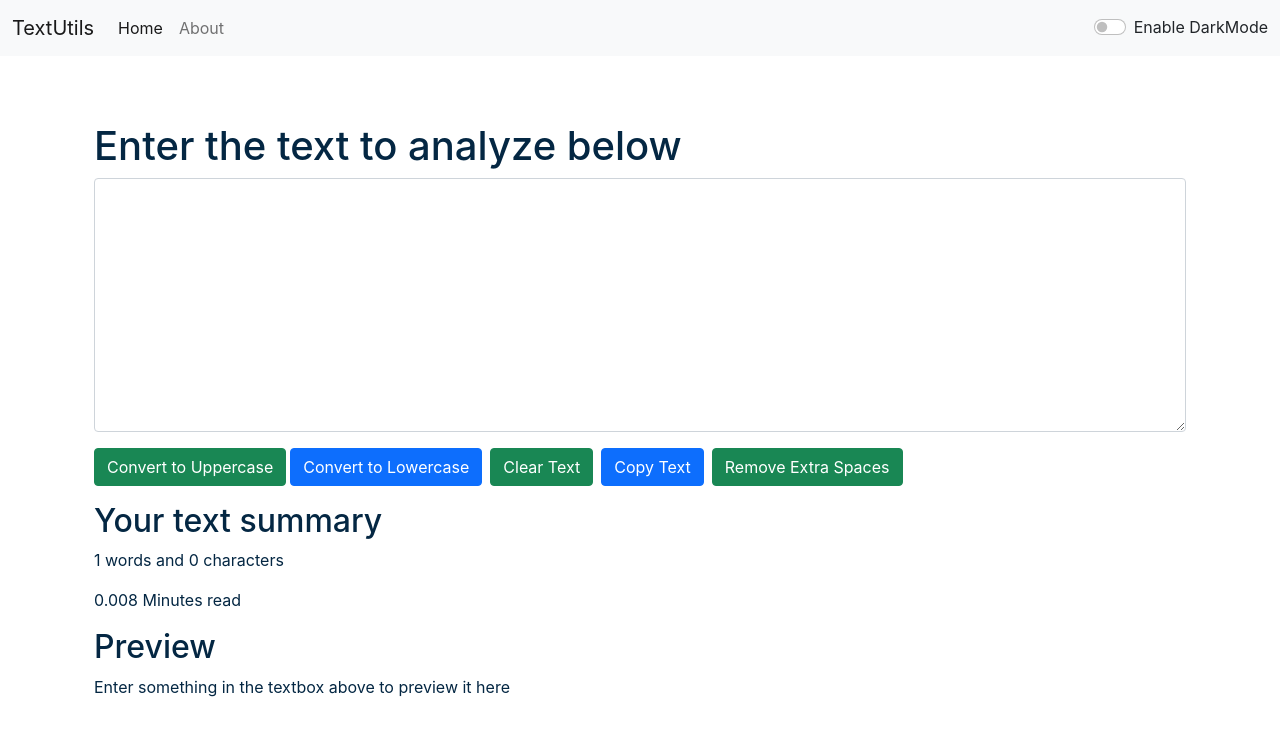
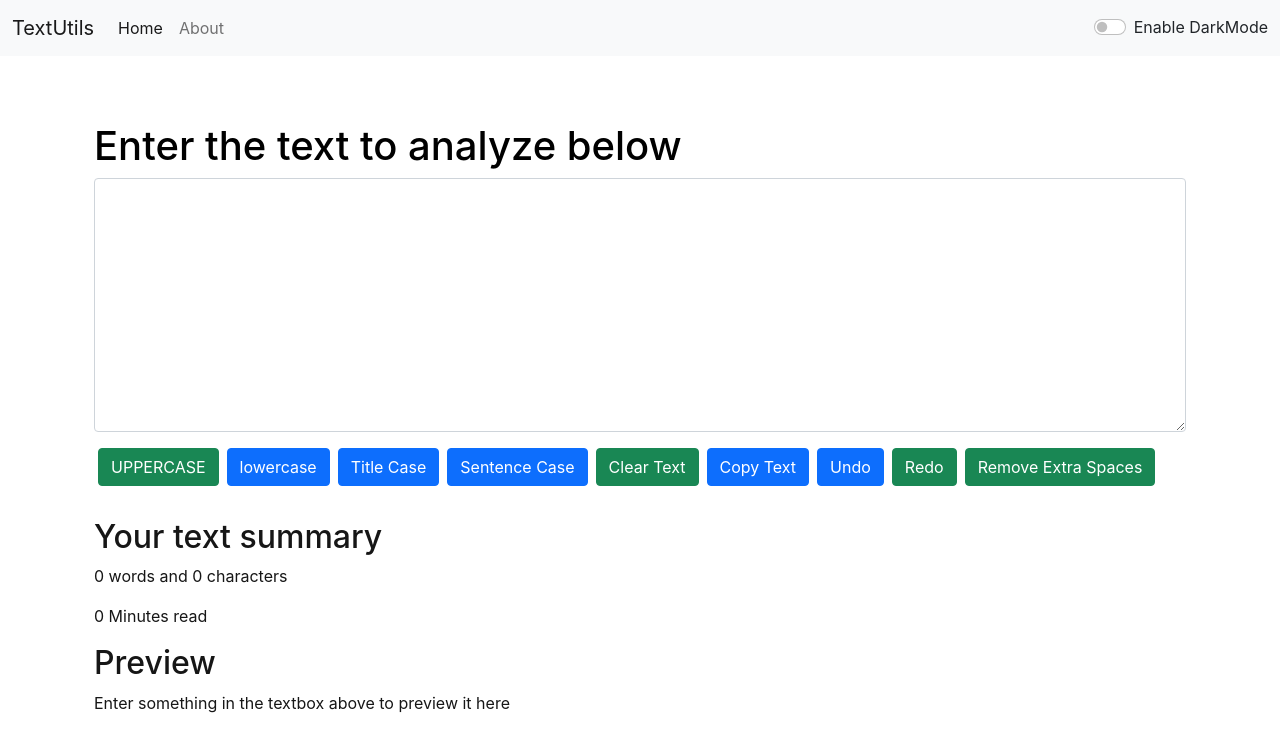
Before and after one commit to Vivekyd6/textutiles, a React (Create React App) app: page / in a window 1280 px wide. Shown: the top 752 px of the page. Built offline with nearby package versions, Linux system fonts and the light colour scheme.

Commit message:
Fixing the dark mode issue and adding some text functionalities

```diff
--- a/public/index.html
+++ b/public/index.html
@@ -6,14 +6,14 @@
   <link rel="icon" href="%PUBLIC_URL%/favicon.ico" />
   <meta name="viewport" content="width=device-width, initial-scale=1" />
 
-  <meta name="description" content="Web site created using create-react-app" />
+  <meta name="description" content="TextUtiles is a utility which can be used to manipulate your text in the way you want" />
   <link rel="apple-touch-icon" href="%PUBLIC_URL%/logo192.png" />
   <link rel="manifest" href="%PUBLIC_URL%/manifest.json" />
   <!-- Bootstrap CSS -->
   <link href="https://cdn.jsdelivr.net/npm/bootstrap@5.1.0/dist/css/bootstrap.min.css" rel="stylesheet"
     integrity="sha384-KyZXEAg3QhqLMpG8r+8fhAXLRk2vvoC2f3B09zVXn8CA5QIVfZOJ3BCsw2P0p/We" crossorigin="anonymous">
 
-  <title>React App</title>
+  <title>Text Utiles - Word Counter | lowercase | UPPERCASE | Copy text | Remove space | Time to read</title>
 </head>
 
 <body>
--- a/src/components/Navbar.js
+++ b/src/components/Navbar.js
@@ -18,11 +18,7 @@ export default function Navbar(props) {
                             <a className="nav-link" href="/">{props.aboutText}</a>
                         </li>
                     </ul>
-                    {/* <form className="d-flex">
-                        <input className="form-control me-2" type="search" placeholder="Search" aria-label="Search" />
-                        <button cla
-                        ssName="btn btn-primary" type="submit">Search</button>
-                    </form> */}
+
                     <div className={`form-check form-switch text-${props.mode === 'light' ? 'dark' : 'light'}`}>
                         <input className="form-check-input" onClick={props.toggleMode} type="checkbox" id="flexSwitchCheckDefault" />
                         <label className="form-check-label" htmlFor="flexSwitchCheckDefault">Enable DarkMode</label>
--- a/src/components/TextForm.js
+++ b/src/components/TextForm.js
@@ -28,7 +28,7 @@ export default function TextForm(props) {
 
 
     const handleCopy = () => {
-        console.log("I am copy");
+       // console.log("I am copy");
         var text = document.getElementById("myBox");
         text.select();
         text.setSelectionRange(0, 9999);
@@ -42,28 +42,52 @@ export default function TextForm(props) {
         props.showAlert("Extra spaces removed", "success")
     }
 
+    const handleTiClick = () => {
+
+    }
+
+    const handleSeClick = () => {
+
+    }
+
+
+    const handleRedo = () => {
+
+    }
+
+    const handleUndo = () => {
+
+    }
+
+
+
     const [text, setText] = useState('');
     // text = "new text"; // Wrong way to change the state
     // setText("new text"); // Correct way to change the state
     return (
         <>
-            <div className="container" style={{ color: props.mode === 'dark' ? 'white' : '#042743' }}>
+            <div className="container" style={{ color: props.mode === 'dark' ? 'white' : 'black' }}>
                 <h1>{props.heading}</h1>
                 <div className="mb-3">
                     <textarea className="form-control" value={text} onChange={handleOnChange}
-                     style={{ backgroundColor: props.mode === 'dark' ? 'grey' : 'white', color: props.mode === 'dark' ? 'white' : '#042743' }}
+                        style={{ backgroundColor: props.mode === 'dark' ? '#141f77' : 'white', color: props.mode === 'dark' ? 'white' : '#141f77' }}
                      id="myBox" rows="10"></textarea>
                 </div>
-                <button className="btn btn-success " onClick={handleUpClick}>Convert to Uppercase</button>
-                <button className="btn btn-primary mx-1" onClick={handleLoClick}>Convert to Lowercase</button>
-                <button className="btn btn-success mx-1" onClick={handleClearClick}>Clear Text</button>
-                <button className="btn btn-primary mx-1" onClick={handleCopy}>Copy Text</button>
-                <button className="btn btn-success mx-1" onClick={handleExtraSpaces}>Remove Extra Spaces</button>
+                <button className="btn btn-success mx-1 mb-3 " onClick={handleUpClick}>UPPERCASE</button>
+                <button className="btn btn-primary mx-1 mb-3" onClick={handleLoClick}>lowercase</button>
+                <button className="btn btn-primary mx-1 mb-3" onClick={handleTiClick}>Title Case</button>
+                <button className="btn btn-primary mx-1 mb-3" onClick={handleSeClick}>Sentence Case</button>
+                <button className="btn btn-success mx-1 mb-3" onClick={handleClearClick}>Clear Text</button>
+                <button className="btn btn-primary mx-1 mb-3" onClick={handleCopy}>Copy Text</button>
+                <button className="btn btn-primary mx-1 mb-3" onClick={handleUndo}>Undo</button>
+                <button className="btn btn-success mx-1 mb-3" onClick={handleRedo}>Redo</button>
+                <button className="btn btn-success mx-1 mb-3" onClick={handleExtraSpaces}>Remove Extra Spaces</button>
+
             </div>
-            <div className="container my-3" style={{ color: props.mode === 'dark' ? 'white' : '#042743' }}>
+            <div className="container my-3" style={{ color: props.mode === 'dark' ? 'white' : '#161616' }}>
                 <h2>Your text summary</h2>
-                <p>{text.split(" ").length} words and {text.length} characters</p>
-                <p>{0.008 * text.split(" ").length} Minutes read</p>
+                <p>{text.split(" ").length-1} words and {text.length} characters</p>
+                <p>{0.0008 * (text.split(" ").length-1)} Minutes read</p>
                 <h2>Preview</h2>
                 <p>{text.length > 0 ? text : "Enter something in the textbox above to preview it here"}</p>
             </div>
```
Also changed, not shown: src/components/About.js (+0 -26 lines).
